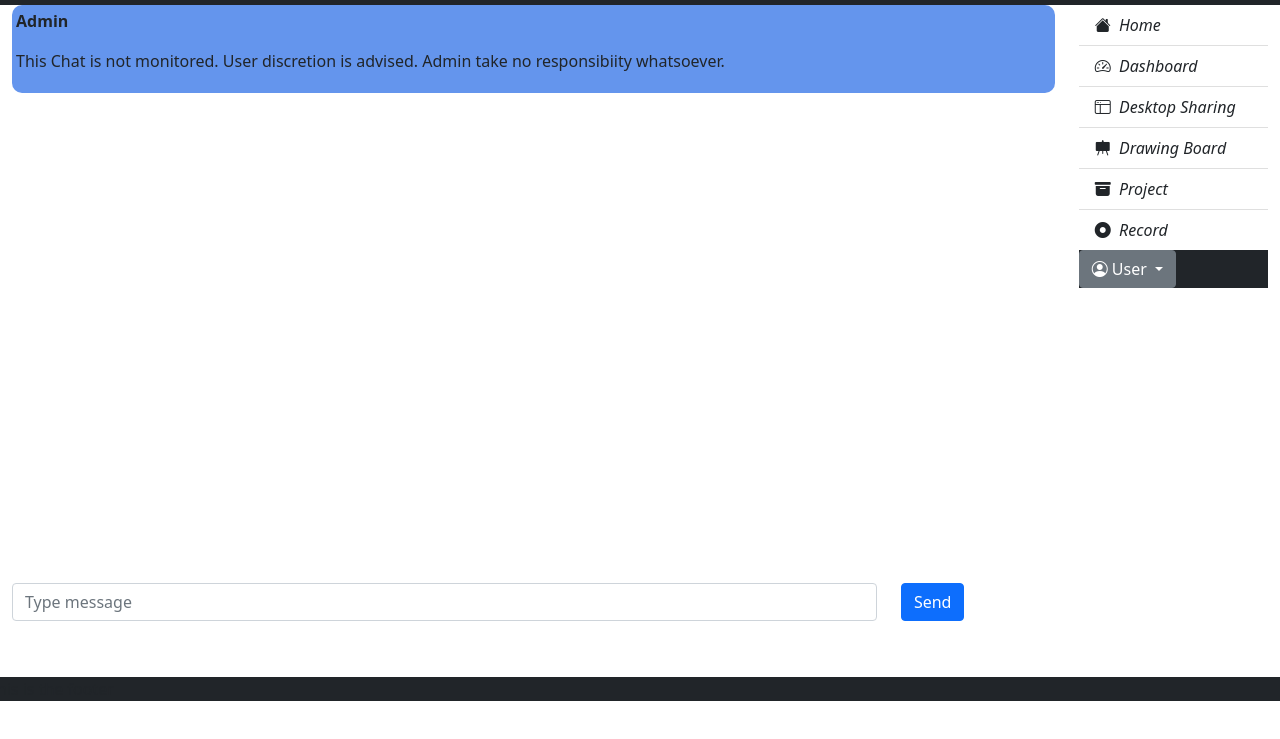
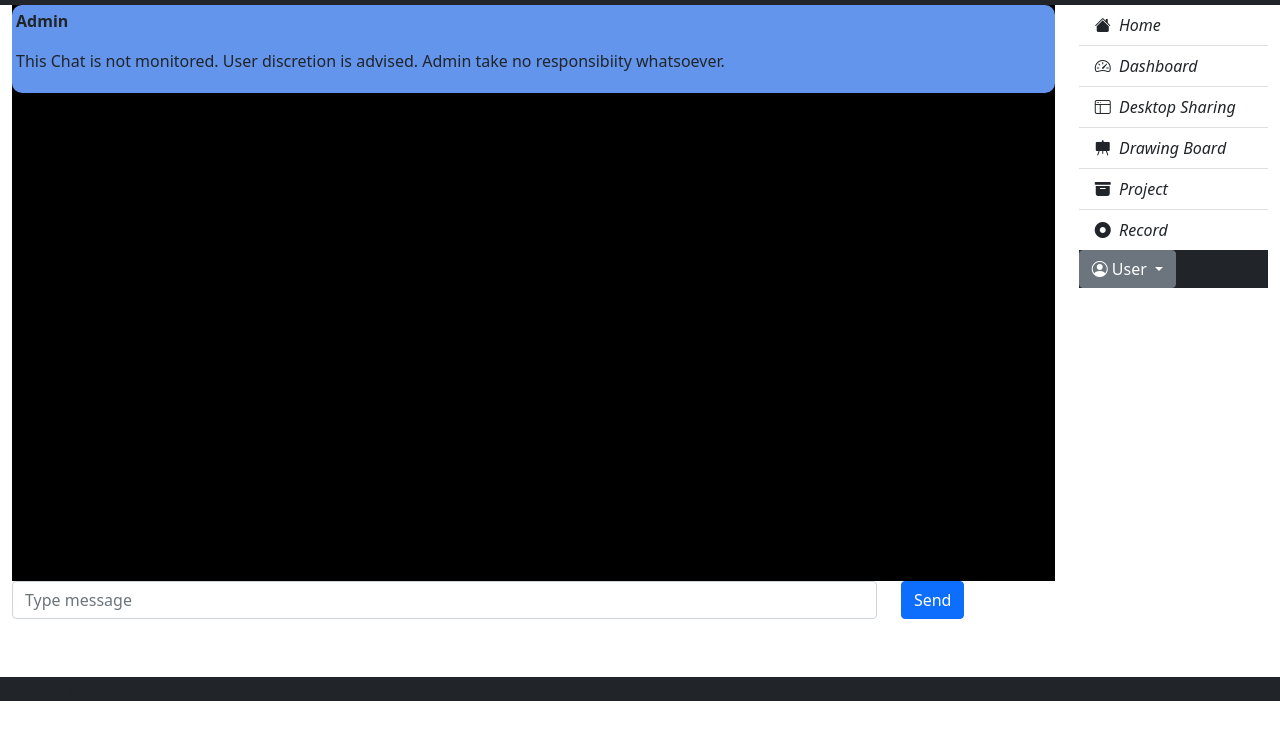
Before and after one commit to BiplabMukherjee/totalk, a website: page public/chat.html in a window 1280 px wide. Shown: the part 51-790 px from the top of the page. Drawn offline with nearby package versions, Linux system fonts and the light colour scheme; no server answers.

Commit message:
fixed the scroll Requirement

```diff
--- a/public/css/addonStyle.css
+++ b/public/css/addonStyle.css
@@ -13,3 +13,10 @@ body {
     margin-bottom: 2px;
     border-radius: 10px;
 }
+
+.msg-container {
+    max-height: 80vh;
+    overflow-y: scroll;
+    background-color: black;
+
+}
```
